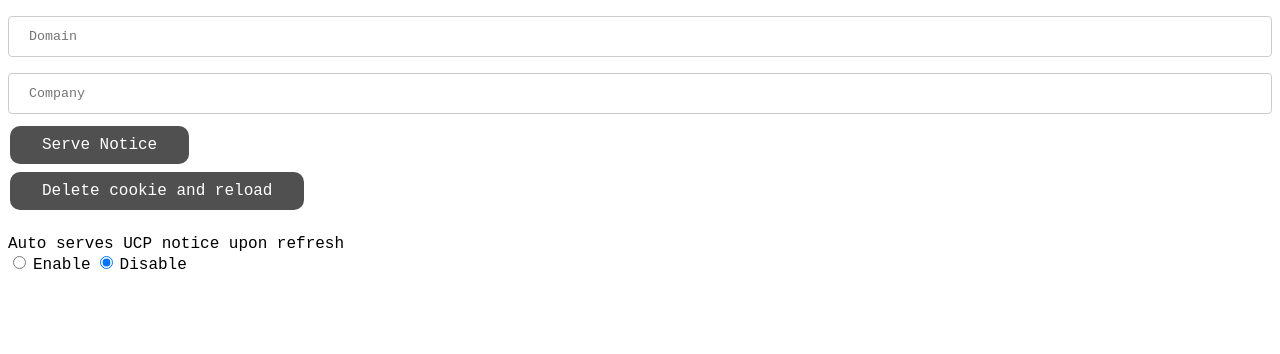
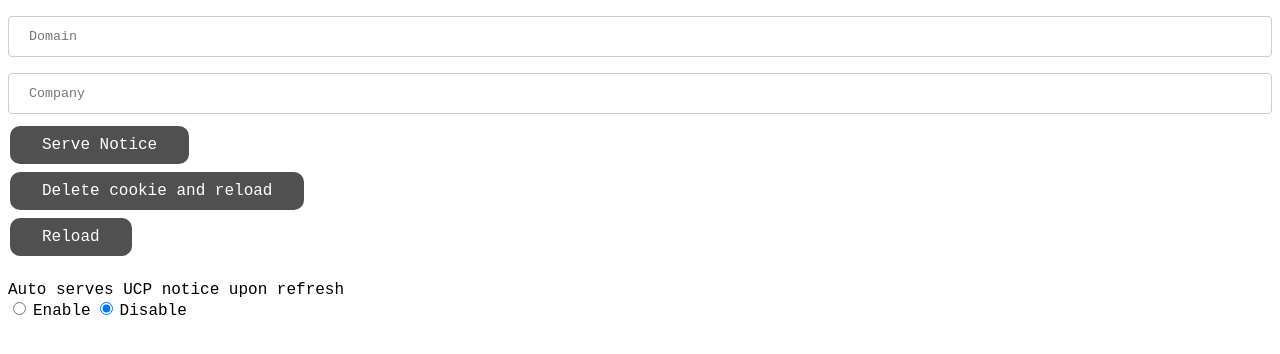
Before and after one commit to justindeng21/UCPNotice_test, a Node server app: page / in a window 1280 px wide. Shown: the top 354 px of the page. Run offline with Node 20, Linux system fonts and the light colour scheme.

Commit message:
auto serve

```diff
--- a/views/home.ejs
+++ b/views/home.ejs
@@ -83,6 +83,20 @@
         margin: 4px 2px;
         font-family: 'Courier New', Courier, monospace;
         cursor: pointer;">Delete cookie and reload</button><br>
+        <button onclick="reload()" style=
+        "background-color: #505050;
+        border-radius: 10px;
+        opacity: 100%;
+        border: none;
+        color: white;
+        padding: 10px 32px;
+        text-align: center;
+        text-decoration: none;
+        display: inline-block;
+        font-size: 16px;
+        margin: 4px 2px;
+        font-family: 'Courier New', Courier, monospace;
+        cursor: pointer;">Reload</button><br>
         <div style="padding-top: 20px;">
             <label for="auto_serve" style="color: black;font-weight: 500; font-family: 'Courier New', Courier, monospace;">Auto serves UCP notice upon refresh</label><br>
             <input type="radio" name="auto_serve" value="show" id="auto_serve_enabled">
@@ -91,6 +105,9 @@
             <label for="auto_serve" style="color: black;font-weight: 500; font-family: 'Courier New', Courier, monospace;">Disable</label>
         </div>
 
+        <div id="notice_info" ></div>
+
+
 
 
 
@@ -98,12 +115,55 @@
 	</body>
     <script>
 
+        function reload(){
+            location.reload()
+        }
+
 
         function disable_button(){
             document.getElementById('serve').disabled = true
             document.getElementById('serve').style.opacity = "0%"
             sessionStorage.setItem("domain", $('#domain').val());
             sessionStorage.setItem("company", $('#company').val());
+
+            setTimeout(function(){
+            const element = document.getElementById("notice_info");
+            const notice_info_p = document.createElement("p");
+            const pre = document.createElement('pre')
+            const title = document.createElement('b')
+            const consent = document.createElement('b')
+
+            try {
+                    var vendors = ''
+                    for([key,value] of Object.entries(window.evidon.notice.vendorList)){
+                        vendors+= (value + '\n')
+                    }
+
+                    if(window.evidon.notice.consentIsGiven == true){
+                        consent.appendChild(document.createTextNode('Consent Given: True\n\n'))
+                    }
+                    else if(window.evidon.notice.consentIsGiven != true){
+                        consent.appendChild(document.createTextNode('Consent Given: False\n\n'))
+                    }
+
+                    title.appendChild(document.createTextNode('Vendors'))
+                    notice_info_p.appendChild(document.createTextNode(vendors));
+                    pre.appendChild(consent)
+                    pre.appendChild(title)
+                    pre.appendChild(notice_info_p)
+                    element.appendChild(pre);
+
+
+
+            } catch (error) {
+                title.appendChild(document.createTextNode('Notice not found. Please enter correct values and/or a different notices'))
+                pre.appendChild(title)
+                element.appendChild(pre)
+            }
+
+
+
+        },3000)
 
         }
 
@@ -130,6 +190,8 @@
 
 
 
+
+
         var delayInMilliseconds = 500; //1 second
 
         setTimeout(function() {
```
